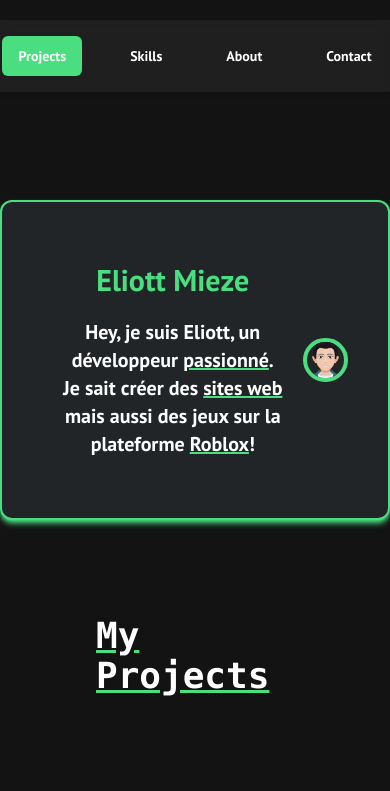
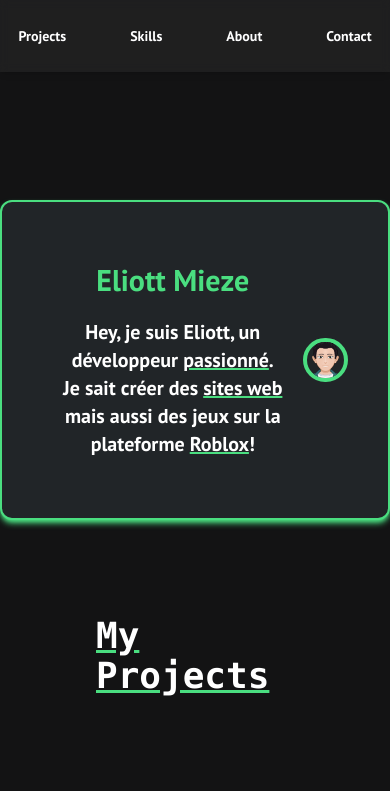
Before and after one commit to Nocteln/portfolio, a Next.js app in the folder client/: page / in a window 390 px wide. Shown: the top 791 px of the page. Built offline with nearby package versions, Linux system fonts and the light colour scheme; no server answers.

Commit message:
ajout de la redirection pour le header ansi que le responsive du header

```diff
--- a/client/app/layout.tsx
+++ b/client/app/layout.tsx
@@ -15,8 +15,8 @@ export default function RootLayout({
   children: React.ReactNode;
 }>) {
   return (
-    <html lang="en">
-      <body className="bg-[#131314]">{children}</body>
+    <html lang="en" className="scroll-smooth">
+      <body className="bg-[#131314] scroll-smooth">{children}</body>
     </html>
   );
 }
--- a/client/app/page.tsx
+++ b/client/app/page.tsx
@@ -16,7 +16,7 @@ type project = {
 
 export default async function Home() {
   return (
-    <main className="flex items-center justify-center flex-col font-['pt']">
+    <main className="flex items-center justify-center flex-col font-['pt'] ">
       <div className="pt-[200px]" />
       <Header />
       <Acceuil />
--- a/client/components/header.tsx
+++ b/client/components/header.tsx
@@ -3,6 +3,7 @@ import { links } from "@/data/data";
 import { Button } from "./ui/button";
 import { useState } from "react";
 import { redirect } from "next/navigation";
+import Link from "next/link";
 
 const Header = () => {
   const [activeSection, setActiveSection] = useState(1);
@@ -12,11 +13,12 @@ const Header = () => {
   };
 
   return (
-    <nav className="flex justify-center items-center bg-white/5 m-5 mt-5 max-w-[500px] rounded-lg fixed top-0 bg-opacity- backdrop-blur-sm shadow-md z-50">
+    <nav className="flex justify-center items-center bg-white/5 sm:m-5 lg:max-w-[700px] sm:rounded-lg fixed backdrop-blur-sm shadow-md z-50 w-full top-0 m-0 lg:bg-red-500">
       <ul className="flex">
         {links.map((link) => {
           return (
             <li className=" p-4" key={link.id}>
+              <Link href={`#${link.link}`}>
                 <Button
                   className="rounded-md"
                   onClick={() => handleClick(link.id)}
@@ -24,6 +26,7 @@ const Header = () => {
                 >
                   {link.name}
                 </Button>
+              </Link>
             </li>
           );
         })}
--- a/client/data/data.ts
+++ b/client/data/data.ts
@@ -5,24 +5,29 @@ interface Link {
 }
 
 export const links: Link[] = [
+  // {
+  //   name: "Home",
+  //   link: "#",
+  //   id: 1,
+  // },
   {
     name: "Projects",
-    link: "/projects",
-    id: 1,
+    link: "projects",
+    id: 2,
   },
   {
     name: "Skills",
-    link: "/skills",
-    id: 2,
+    link: "skills",
+    id: 3,
   },
   {
     name: "About",
-    link: "/about",
-    id: 3,
+    link: "about",
+    id: 4,
   },
   {
     name: "Contact",
-    link: "/contact",
-    id: 4,
+    link: "contact",
+    id: 5,
   },
 ];
```
Lines whose indentation alone changed are shown as unchanged.
